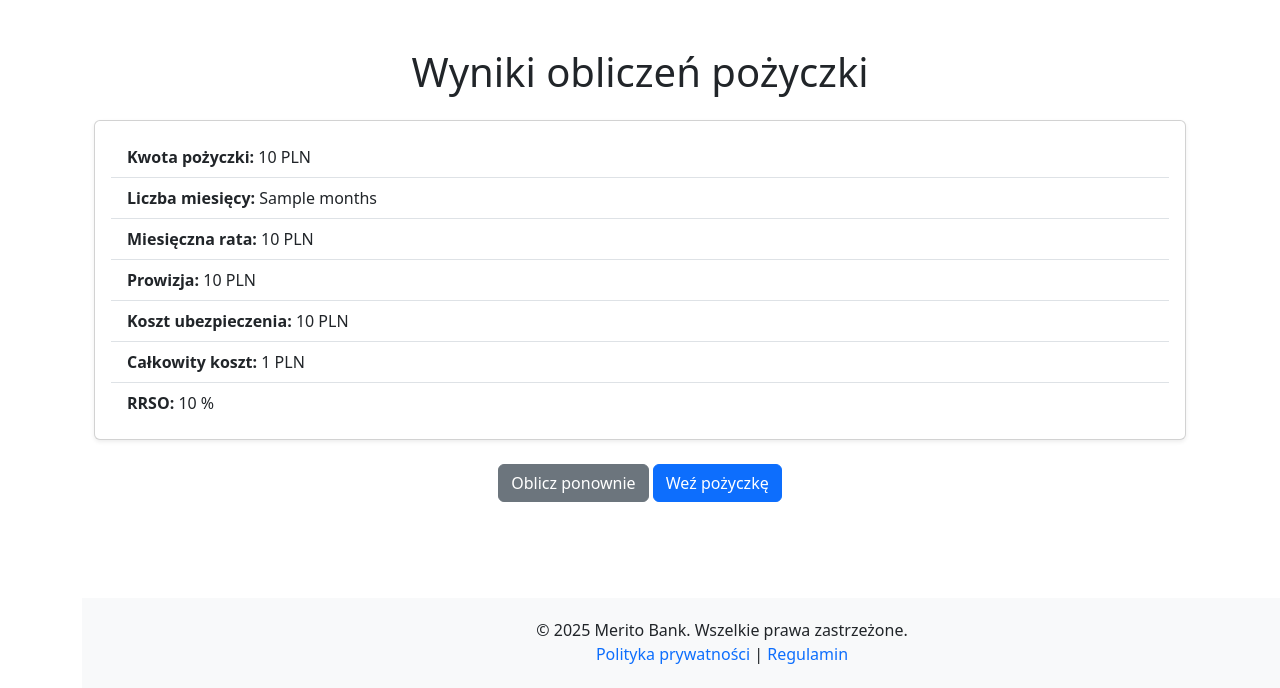
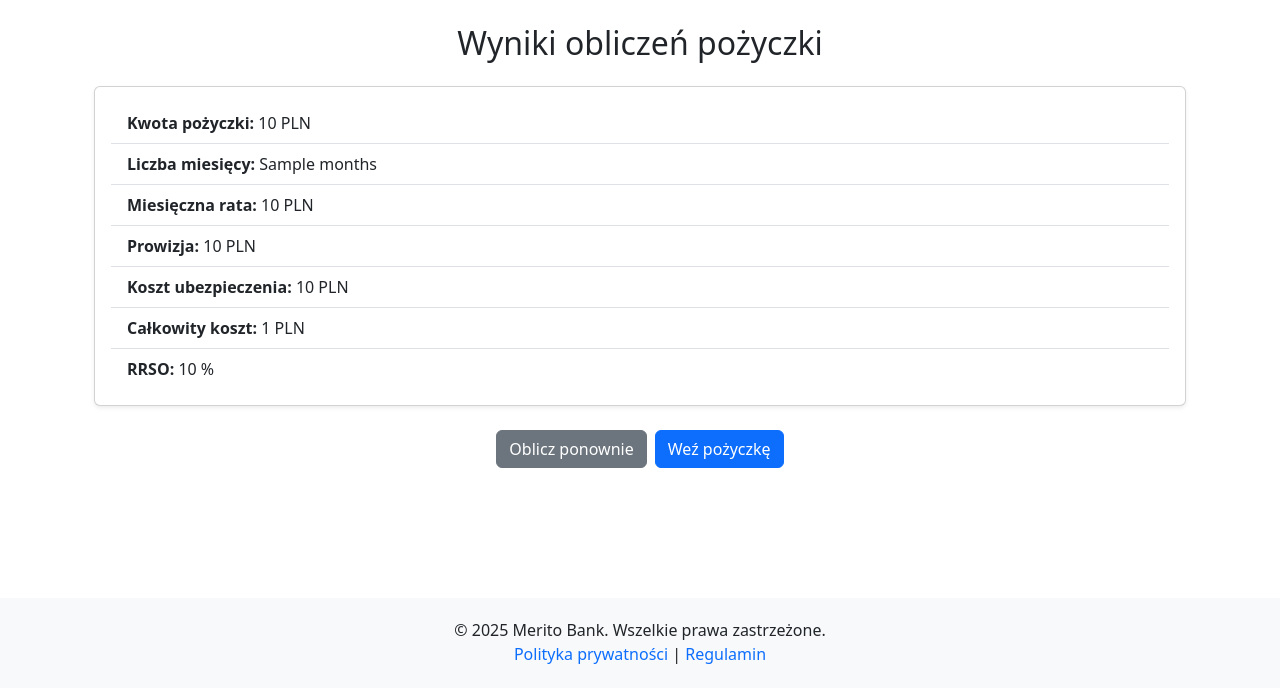
Before and after one commit to aleksandra-wilk/bank-account-simulator, a Flask app: template templates/loan_confirmation.html in a window 1280 px wide; the page is wider, and only the part inside the window is pictured. Shown: the part 112-800 px from the top of that part. Run offline with Flask 3, Linux system fonts and the light colour scheme; the template is opened without the code that fills it: most values are stand-ins (such as "Sample title", 1, 10 or a date in 2020).

Commit message:
footer fix

```diff
--- a/templates/loan_confirmation.html
+++ b/templates/loan_confirmation.html
@@ -1,10 +1,9 @@
 {% extends "base.html" %}
 
 {% block content %}
-<div class="container mt-5">
-    <h1 class="text-center">Wyniki obliczeń pożyczki</h1>
+<div class="container mt-4">  <h2 class="text-center mb-4">Wyniki obliczeń pożyczki</h2>
 
-    <div class="card shadow-sm mt-4">
+    <div class="card shadow-sm">
         <div class="card-body">
             <ul class="list-group list-group-flush">
                 <li class="list-group-item"><strong>Kwota pożyczki:</strong> {{ loan_data.amount }} PLN</li>
@@ -18,13 +17,12 @@
         </div>
     </div>
 
-    <!-- Przyciski na dole strony -->
-    <div class="text-center mt-4">
-        <a href="{{ url_for('loan') }}" class="btn btn-secondary">Oblicz ponownie</a>
+    <div class="d-flex justify-content-center mt-4">  <a href="{{ url_for('loan') }}" class="btn btn-secondary me-2">Oblicz ponownie</a>
 
         <form method="POST" action="{{ url_for('create_credit') }}" class="d-inline">
             <input type="hidden" name="amount" value="{{ loan_data.amount }}">
             <button type="submit" class="btn btn-primary">Weź pożyczkę</button>
         </form>
     </div>
+</div>
 {% endblock %}
```
Also changed, not shown: templates/offers.html (+3 -13 lines).
